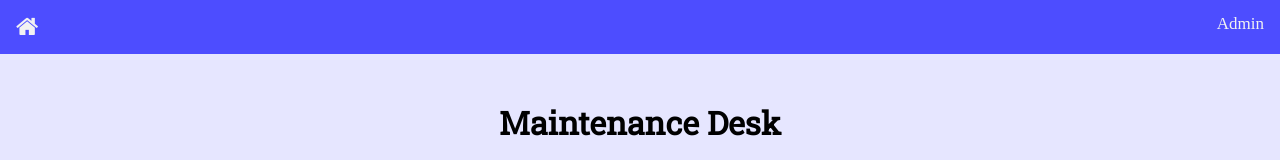
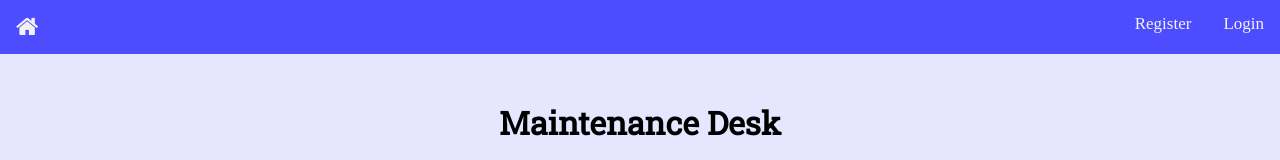
Before and after one commit to cwizard2011/maintenace-tracker-app, a plain HTML site: page UI/index.html in a window 1280 px wide. Shown: the top 160 px of the page. Drawn offline with Linux system fonts and the light colour scheme; a web font is replaced by a local one.

Commit message:
[Feature #157563964] Removed admin login link

```diff
--- a/UI/index.html
+++ b/UI/index.html
@@ -12,7 +12,8 @@
     <body class = "body-image">
             <div class="nav-bar">
                 <a href="index.html" title = "Home page"><i style="font-size:24px" class="fa">&#xf015;</i></a>
-                <a href="pages/admin/admin.html" title = "Admin Panel">Admin</a>
+                <a href="#" title = "Login Users">Login</a>
+                <a href="#" title = "SignUp Users">Register</a>
                 <a href="javascript:void(0);" class="nav-icon" onclick="resNav()">&#9776;</a>
             </div>
         <div class= "container">
```
